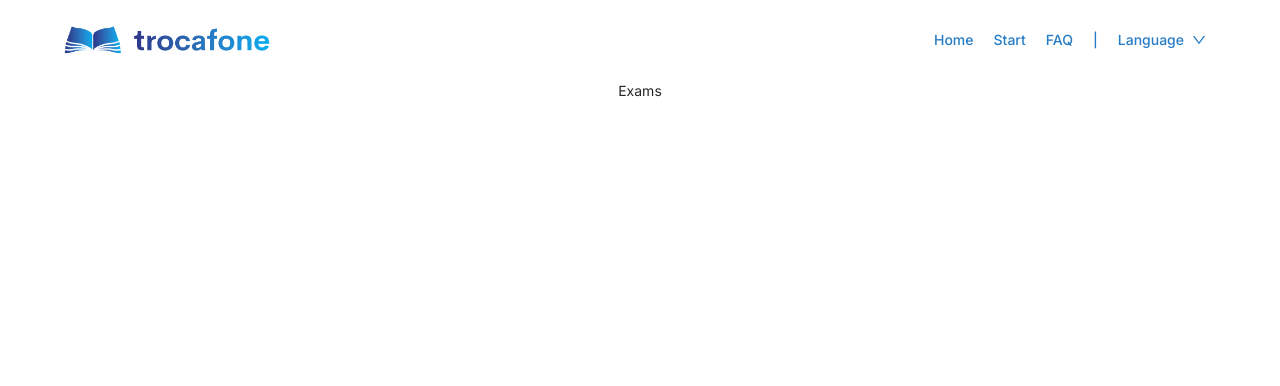
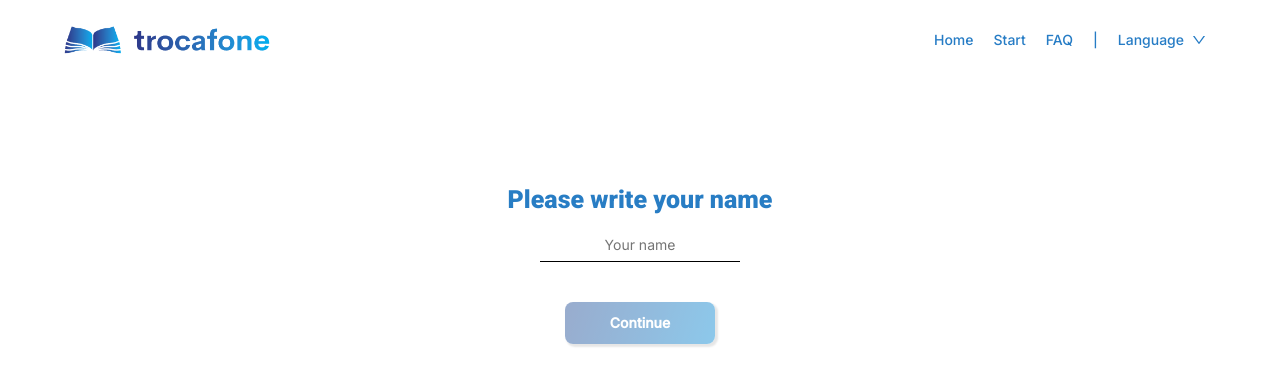
Before and after one commit to MarcosIraola/hokali-ch, a React (Create React App) app: page / in a window 1280 px wide. Both pictures are taken after a click on the element "Start". Shown: the top 386 px of the page. Built offline with nearby package versions, Linux system fonts and the light colour scheme.

Commit message:
disabled generic button

```diff
--- a/public/locales/es/translation.json
+++ b/public/locales/es/translation.json
@@ -6,7 +6,7 @@
         "language": "Idioma"
     },
     "home": {
-        "title": "Tomá tus examenes online",
+        "title": "Tus exámenes online",
         "button": "Empezar",
         "description": "Con Trocafone completa, envia y obtiene el resultado de tus exámenes."
 
--- a/src/components/ui/Button/TButton.jsx
+++ b/src/components/ui/Button/TButton.jsx
@@ -3,10 +3,12 @@ import styles from './TButton.module.css'
 
 const TButton = (props) => {
 
-    const {title, function_1} = props;
+    const {title, function_1, disabled} = props;
+
+    console.log(disabled)
 
     return (
-        <div className={styles.container} onClick={function_1}>
+        <div className={disabled ? styles.disabled : styles.container} onClick={!disabled ? function_1 : undefined}>
             <p className={styles.text}>{title}</p>
         </div>
     )
--- a/src/components/ui/Button/TButton.module.css
+++ b/src/components/ui/Button/TButton.module.css
@@ -1,11 +1,16 @@
-.container {
+.container, .disabled {
     min-width: 150px;
     width: fit-content;
     padding: 10px 15px;
     border-radius: 8px;
-    background: linear-gradient(0.45turn, #355b9d, #1c93d8);
+    background: linear-gradient(0.30turn, #355b9d, #1c93d8);
     cursor: pointer;
     box-shadow: 2px 2px 2px 1px rgba(0, 0, 0, 0.2);
+}
+
+.disabled {
+    opacity: 0.5;
+    cursor: not-allowed;
 }
 
 .text {
--- a/src/pages/Home/Home.module.css
+++ b/src/pages/Home/Home.module.css
@@ -16,12 +16,13 @@
 }
 
 .title {
+    width: 90%;
     font-size: 70px;
     text-align: left;
     line-height: 70px;
     font-weight: 900;
     font-family: 'Roboto';
-    color: #2c519e;
+    color: #287dc4;
     margin-bottom: 10px;
 }
 
--- a/src/pages/Start/Start.jsx
+++ b/src/pages/Start/Start.jsx
@@ -1,8 +1,24 @@
-import React from 'react'
+import React, { useState } from 'react'
+import styles from './Start.module.css'
+import TButton from '../../components/ui/Button/TButton'
 
 const Start = () => {
+
+    const [name, setName] = useState('')
+
     return (
-        <div>Exams</div>
+        <div className={styles.container}>
+            <p className={styles.title}>Please write your name</p>
+            <input
+                className={styles.input}
+                type="text"
+                placeholder='Your name'
+                onInput={e => setName(e.target.value)}
+            />
+            <div className={styles.button}>
+                <TButton title='Continue' function_1={() => console.log(name)} disabled={!name}/>
+            </div>
+        </div>
     )
 }
 
--- a/src/pages/Start/Start.module.css
+++ b/src/pages/Start/Start.module.css
@@ -0,0 +1,30 @@
+.container {
+    display: flex;
+    flex-direction: column;
+    align-items: center;
+    justify-content: center;
+}
+
+.title {
+    font-size: 25px;
+    text-align: center;
+    font-weight: 900;
+    font-family: 'Roboto';
+    color: #287dc4;
+    margin: 100px auto 10px;
+}
+
+.input {
+    border: none;
+    border-bottom: 0.5px solid black;
+    margin-bottom: 40px;
+    padding: 5px;
+    outline: none;
+    text-align: center;
+    width: 200px;
+}
+/*
+.button {
+    position: absolute;
+    bottom: 100px;
+} */
```
